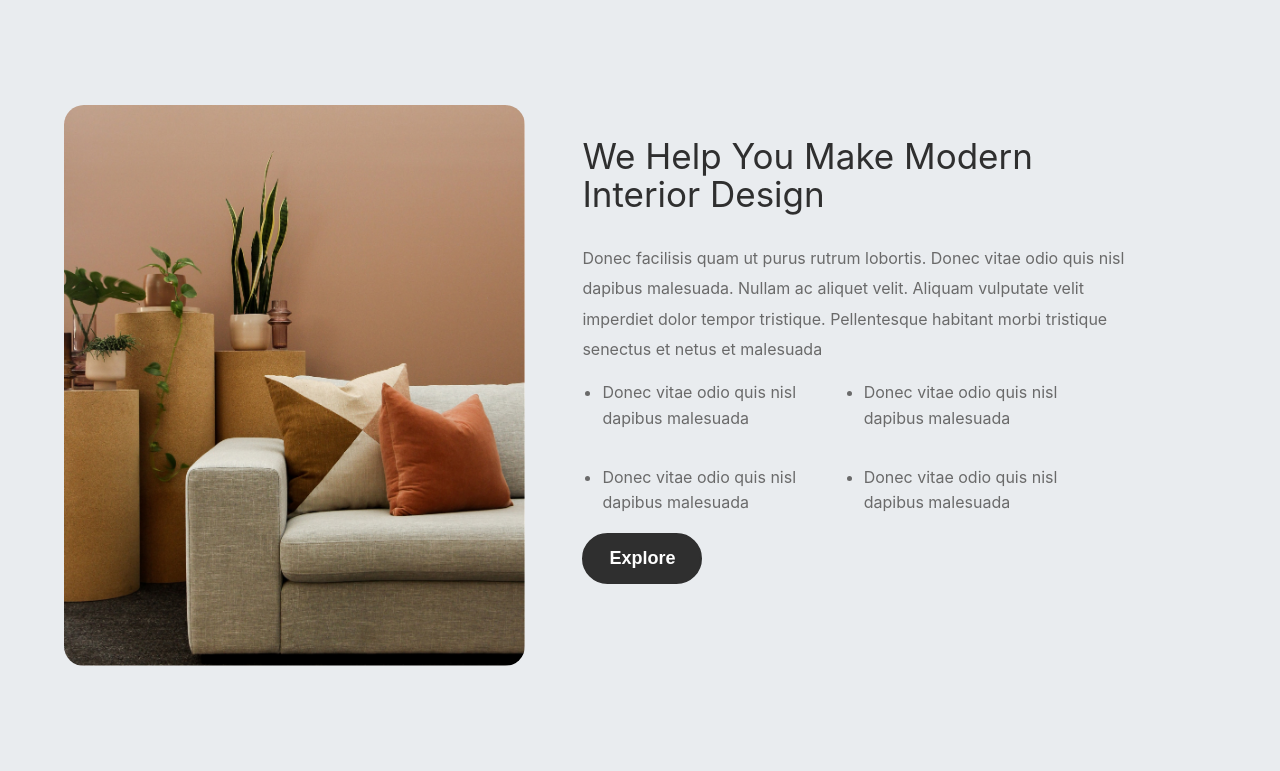
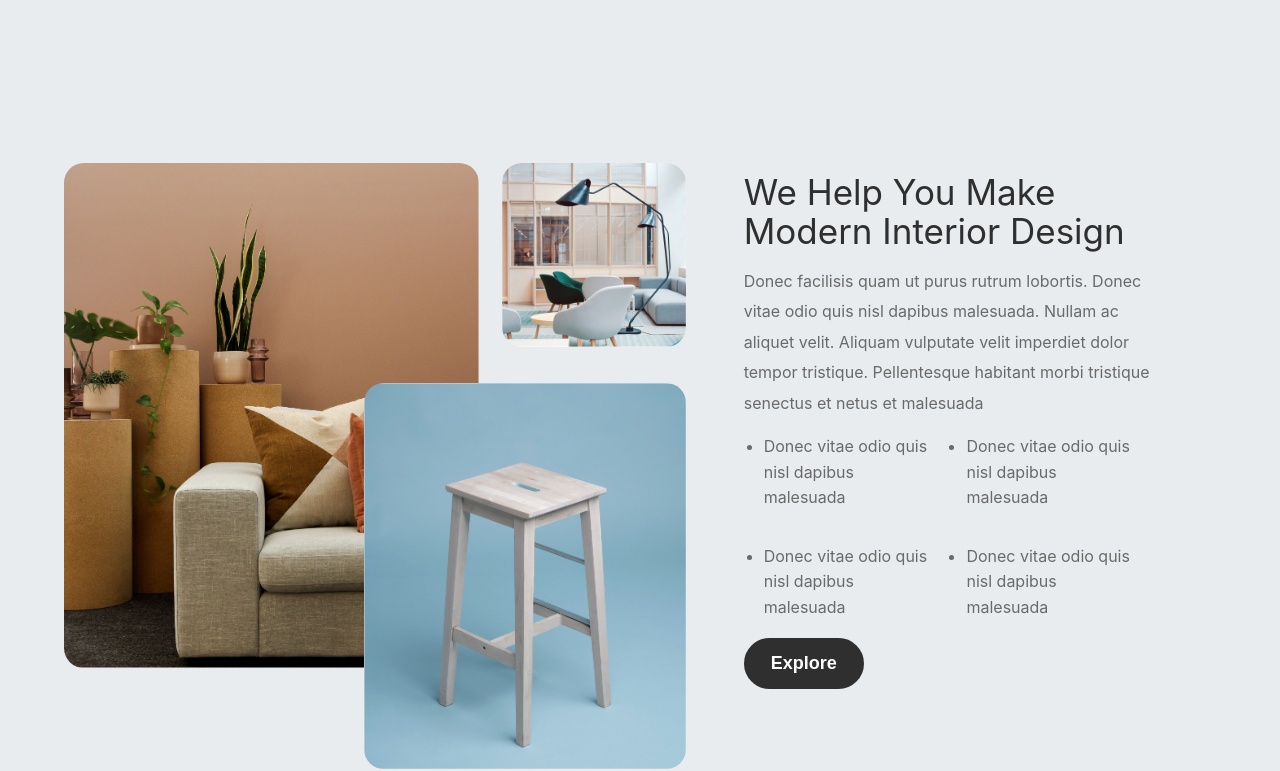
Before and after one commit to BridgetKas/InteriorApp, a React (Vite) app: page / in a window 1280 px wide. Shown: the part 1690-2461 px from the top of the page. Built offline with nearby package versions, Linux system fonts and the light colour scheme.

Commit message:
Fixed Home Page and the CSS styles

```diff
--- a/src/index.css
+++ b/src/index.css
@@ -29,3 +29,7 @@ body {
   min-height: 100vh;
   overflow-x: hidden;
 }
+
+h2 {
+  margin: 0;
+}
--- a/src/pages/home/HomePage.jsx
+++ b/src/pages/home/HomePage.jsx
@@ -19,6 +19,10 @@ import coffeeTable from "../../assets/home/post-2.jpg"
 import shapes from "../../assets/home/post-3.jpg"
 import Form from '../../components/common/Form/FormComp';
 import Header from '../../layout/Header/Header';
+import gridImg2 from "../../assets/home/img-grid-2.jpg";
+import gridImg3 from "../../assets/home/img-grid-3.jpg";
+
+
 
 
 
@@ -107,8 +111,16 @@ function Home() {
         </div>
       </div>
       <div className={styles.reasonPromContainer}>
-          <div className={styles.reasonsContainer}>
-            <img src={gridImg} alt="A grid of three images: a stool,couch and a lampshed" className={`${styles.imageR} ${styles.two}`}/>
+          <div className={styles.reasonsKontainer}>
+            <div className={styles.div1}>
+              <img src={gridImg} alt="A grid of three images: a stool,couch and a lampshed" className={`${styles.imageR} `}/>
+            </div>
+            <div className={styles.div2}>
+              <img src={gridImg2} alt="A grid of three images: a stool,couch and a lampshed" className={`${styles.imageR} `}/>
+            </div>
+            <div className={styles.div3}>
+              <img src={gridImg3} alt="A grid of three images: a stool,couch and a lampshed" className={`${styles.imageR} `}/>
+            </div>
           </div>
 
         <div className={styles.promiseContainer}>
--- a/src/pages/home/home.module.css
+++ b/src/pages/home/home.module.css
@@ -89,22 +89,42 @@
     align-items: center;
 }
 
+.reasonPromContainer {
+    /* width:100%; */
+    margin-top: 150px;
+    padding:10px 5%;
+}
+
 .imageR {
     height:auto;
     max-width:100%;
     border-radius:20px;
 }
 
-.imageR.two {
-    margin-top:200px;
+
+.reasonsKontainer {
+    display:grid;
+    grid-template-columns: repeat(27, 1fr);
+    width:100%;
+}
+.div1 {
+    grid-column: 1 / span 18;
+    grid-row: 1 / span 27;
 }
 
-.reasonsContainer {
-    padding:1rem 5%;
+.div2 {
+    grid-column: 20 / span 27;
+    grid-row: 1 / span 5;
+}
+
+.div3 {
+    grid-column: 14 / span 16;
+    grid-row: 8 / span 27;
 }
 
 .promiseContainer {
-    padding:0.2rem 5%;
+    width:100%;
+
 }
 
 .promiseTitle {
@@ -137,6 +157,7 @@
     list-style:disc;
     width:42.5%;
     margin-bottom:8px;
+    padding-right:10px;
 }
 
 .moresContainer {
@@ -338,16 +359,20 @@
 
     .reasonPromContainer {
         display:flex;
-        margin-top:50px;
-        padding:10px 5%;
+        /* margin-top:250px; */
+    }
+
+    .reasonsKontainer {
+        width:75%;
     }
 
     .reasonContainer {
-        width:50%;
+        width:25%;
     }
 
     .promiseContainer {
         width:50%;
+        padding:10px 5%;
     }
 
     .promises {
```
Also changed, not shown: src/assets/home/img-grid-2.jpg (added), src/assets/home/img-grid-3.jpg (added).
